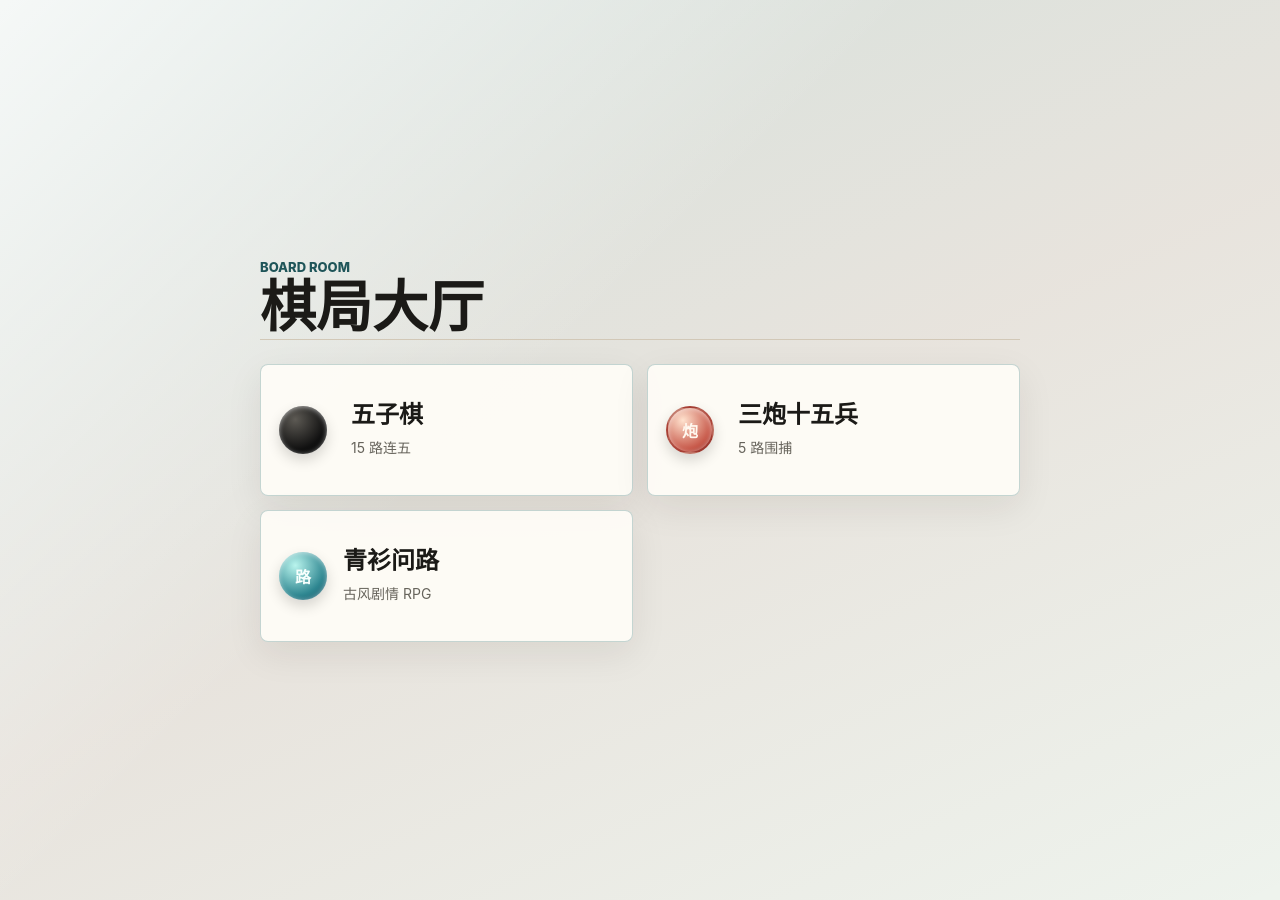
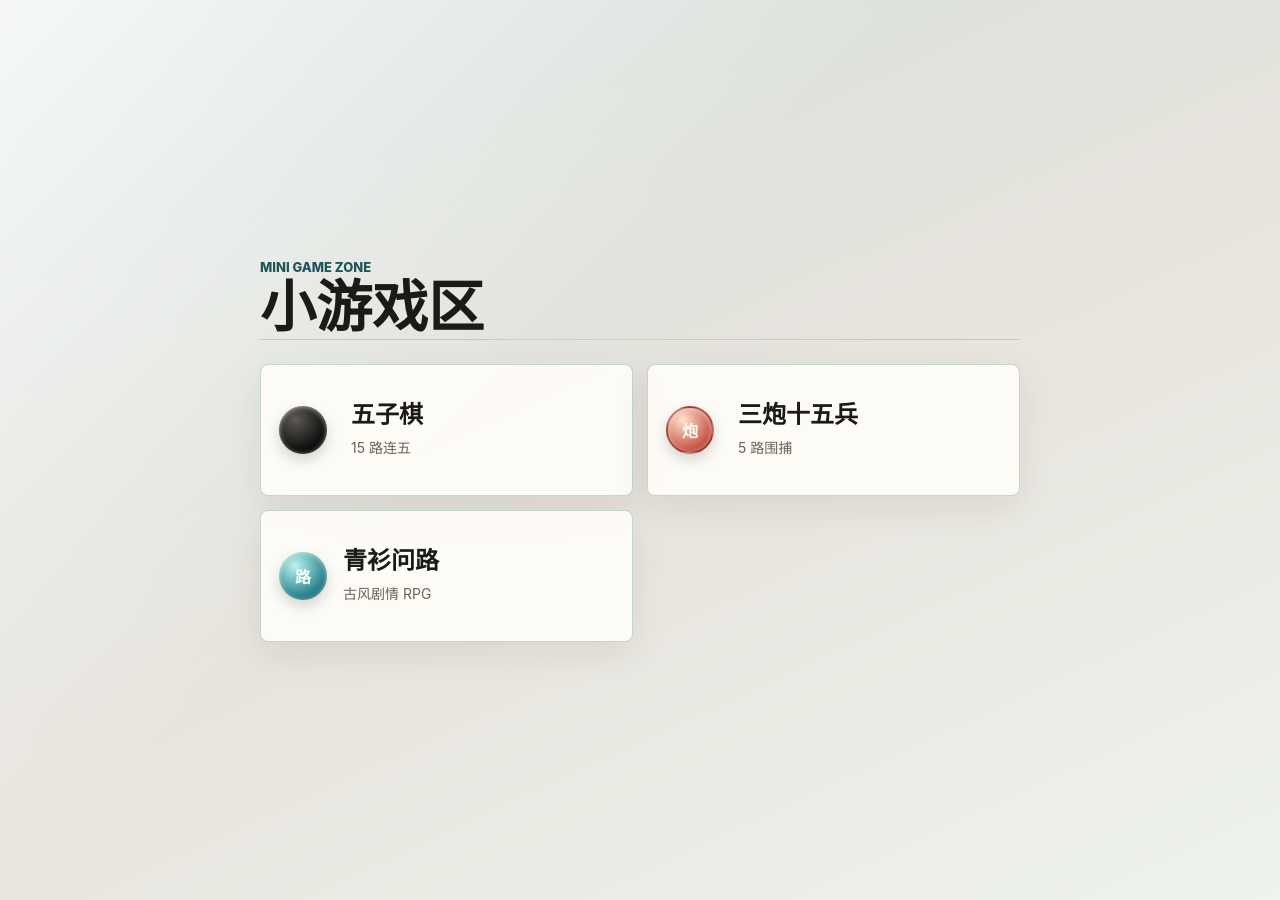
Before and after one commit to holiday-toby/holiday-toby.github.io, a Jekyll site: the page board-room/index.html, which Jekyll copies as it is, in a window 1280 px wide. Built offline with Jekyll 4.4.1, drawn with Linux system fonts in a browser that asks for light colours.

Commit message:
Fix mini-game navigation and Jekyll theme

```diff
--- a/Gemfile
+++ b/Gemfile
@@ -2,6 +2,7 @@ source 'https://rubygems.org'
 gemspec
 
 gem 'jekyll'
+gem 'jekyll-theme-hacker'
 gem 'jekyll-paginate'
 gem 'kramdown'
 gem 'pygments.rb'
--- a/board-room/index.html
+++ b/board-room/index.html
@@ -3,15 +3,15 @@
   <head>
     <meta charset="utf-8" />
     <meta name="viewport" content="width=device-width, initial-scale=1" />
-    <title>棋局大厅</title>
+    <title>小游戏区</title>
     <link rel="stylesheet" href="styles.css" />
   </head>
   <body>
     <main id="entryView" class="entry-shell">
       <section class="entry-panel" aria-labelledby="entryTitle">
         <div class="title-block">
-          <p class="eyebrow">Board Room</p>
-          <h1 id="entryTitle">棋局大厅</h1>
+          <p class="eyebrow">Mini Game Zone</p>
+          <h1 id="entryTitle">小游戏区</h1>
         </div>
 
         <div class="game-choice-grid" aria-label="选择玩法">
--- a/board-room/scripts/core.js
+++ b/board-room/scripts/core.js
@@ -25,7 +25,7 @@ const ORTHOGONAL_DIRECTIONS = [
 const dom = {
   entryView: document.querySelector("#entryView"),
   gameView: document.querySelector("#gameView"),
-  gameChoices: document.querySelectorAll(".game-choice"),
+  gameChoices: document.querySelectorAll(".game-choice[data-game]"),
   boardWrap: document.querySelector(".board-wrap"),
   canvas: document.querySelector("#board"),
   difficultySelect: document.querySelector("#difficulty"),
```
Also changed, not shown: README.md.
